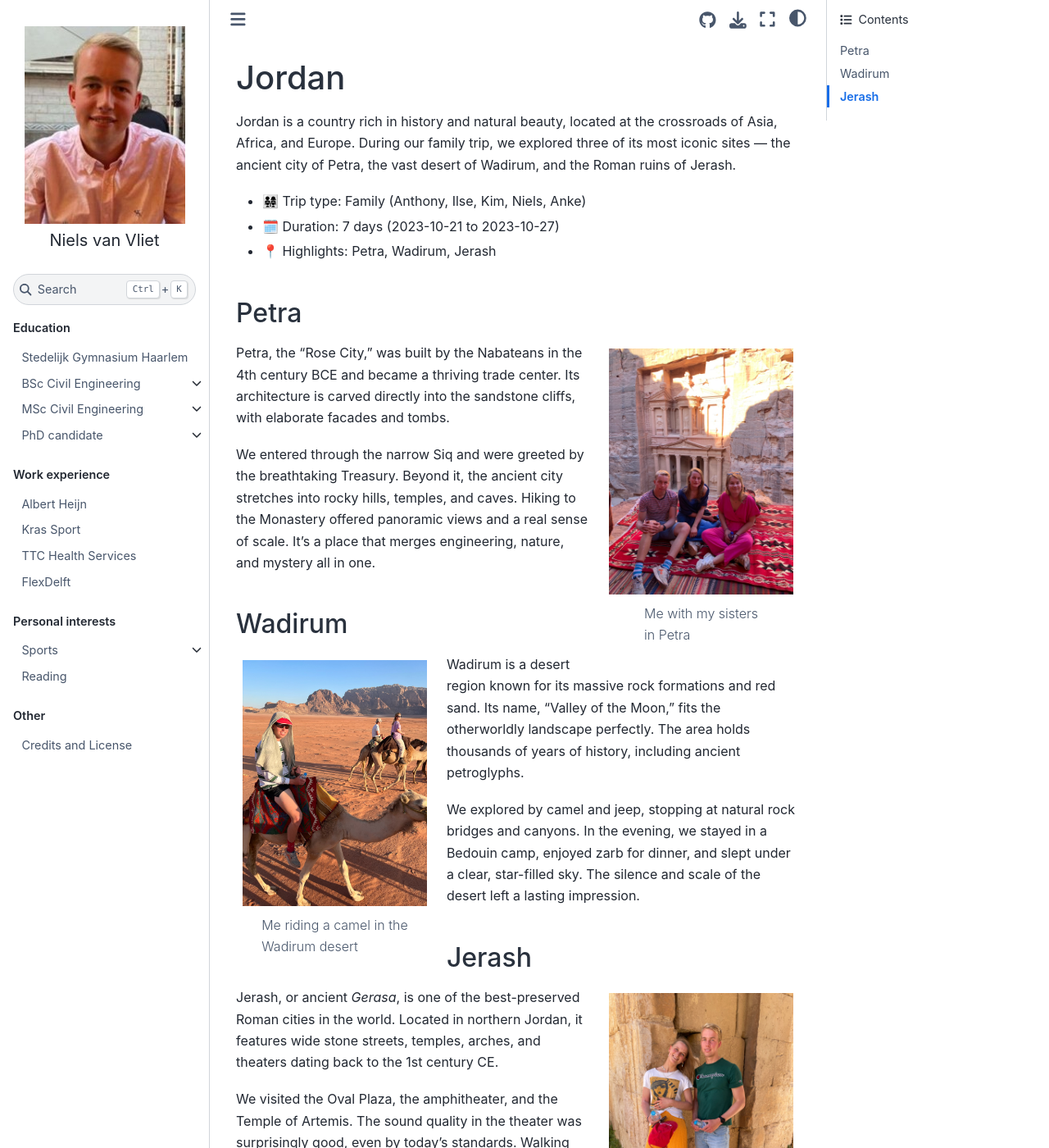
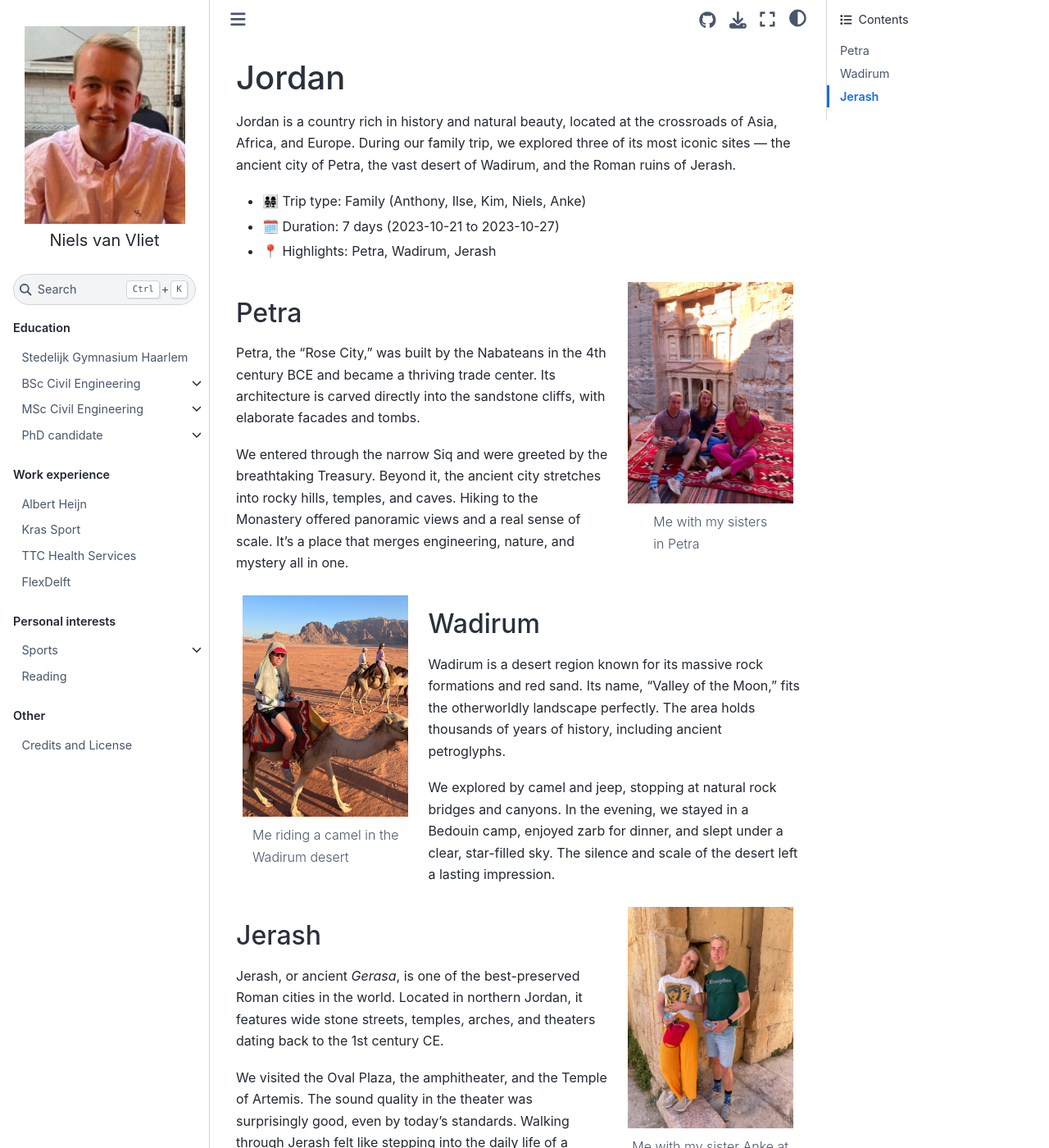
Before and after one commit to navanvliet/navanvliet, a Jupyter Book: the page built from book/Personalinterests/Travel/Asia/Jordan.md, in a window 1280 px wide and 1400 px high. Shown: the whole window at 82% size. Built offline with Jupyter Book 1.0.4 settings and Sphinx 7.4.7 and the Sphinx Book theme 1.1.4, drawn with Linux system fonts in a browser that asks for light colours; pages that are not in the unit, such as notebooks, are missing from menus; comment, search, counter and statistics services are not loaded; some of the changed lines change nothing that is shown.

Commit message:
change layout

````diff
--- a/book/Personalinterests/Travel/Asia/Jordan.md
+++ b/book/Personalinterests/Travel/Asia/Jordan.md
@@ -7,49 +7,47 @@ Jordan is a country rich in history and natural beauty, located at the crossroad
 - 🗓️ Duration: 7 days (2023-10-21 to 2023-10-27)
 - 📍 Highlights: Petra, Wadirum, Jerash
 
-## Petra
 
 ```{figure} Figures/Jordan_Petra.JPG
 ---
 name: Jordan_Petra
-height: 300px
+height: 270px
 align: right
 ---
 Me with my sisters
 in Petra
 ```
+## Petra
 
 Petra, the “Rose City,” was built by the Nabateans in the 4th century BCE and became a thriving trade center. Its architecture is carved directly into the sandstone cliffs, with elaborate facades and tombs.
 
 We entered through the narrow Siq and were greeted by the breathtaking Treasury. Beyond it, the ancient city stretches into rocky hills, temples, and caves. Hiking to the Monastery offered panoramic views and a real sense of scale. It’s a place that merges engineering, nature, and mystery all in one.
 
-## Wadirum
-
 ```{figure} Figures/Jordan_Camel_Wadirum.JPG
 ---
 name: Jordan_Camel_Wadirum
-height: 300px
+height: 270px
 align: left
 ---
 Me riding a camel in the
 Wadirum desert
 ```
+## Wadirum
 
 Wadirum is a desert region known for its massive rock formations and red sand. Its name, “Valley of the Moon,” fits the otherworldly landscape perfectly. The area holds thousands of years of history, including ancient petroglyphs.
 
 We explored by camel and jeep, stopping at natural rock bridges and canyons. In the evening, we stayed in a Bedouin camp, enjoyed zarb for dinner, and slept under a clear, star-filled sky. The silence and scale of the desert left a lasting impression.
 
-## Jerash
-
 ```{figure} Figures/Jordan_Anke_Jerash.JPG
 ---
 name: Jordan_Anke_Jerash
-height: 300px
+height: 270px
 align: right
 ---
 Me with my sister Anke at
 the temples of Jerash
 ```
+## Jerash
 
 Jerash, or ancient *Gerasa*, is one of the best-preserved Roman cities in the world. Located in northern Jordan, it features wide stone streets, temples, arches, and theaters dating back to the 1st century CE.
 
````
